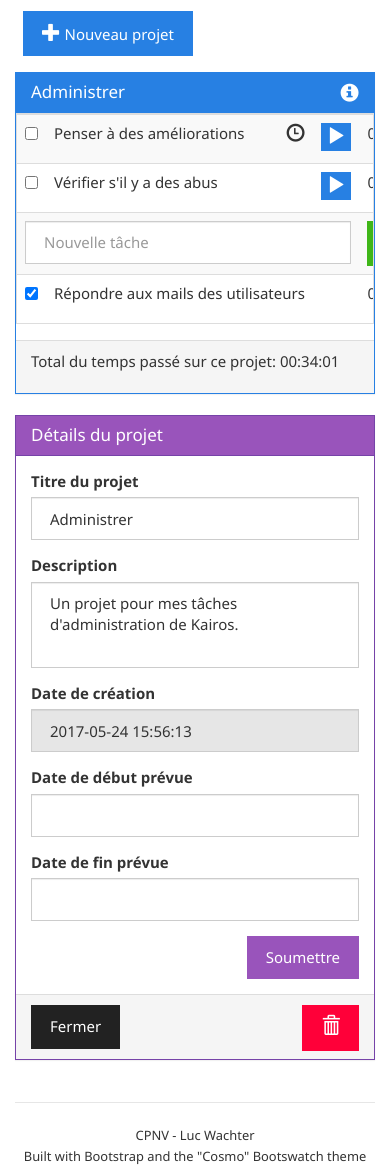
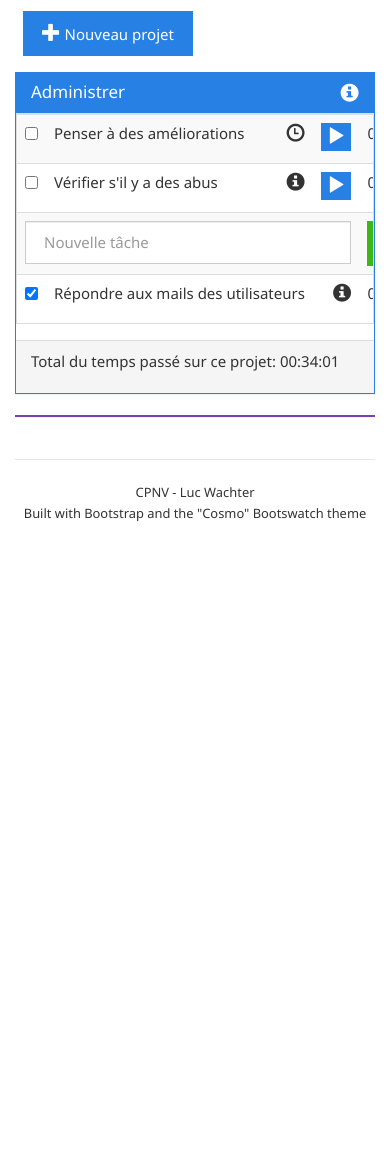
Before and after one commit to Laykel/TPI-Kairos, a PHP site: page / in a window 390 px wide. Shown: the part 57-1224 px from the top of the page. After the commit the page ends 579 px from the top, so only its background shows below. Run offline with PHP 8.4, Linux system fonts and the light colour scheme; a user stored in the database is signed in; data comes from the database, SQL or seed files in the repository.

Commit message:
Form info, comments, details modification, fixes

```diff
--- a/assets/css/kairos-style.css
+++ b/assets/css/kairos-style.css
@@ -17,7 +17,7 @@ body{
 }
 
 .panel-closed{
-	background-color: #d9d9d9;
+	background-color: #E6E6E6;
 }
 
 .task-title{
@@ -37,7 +37,7 @@ textarea{
 }
 
 .modal{
-	font-size: 16pt;
+	font-size: 13pt;
 }
 
 .glyphicon{
--- a/assets/js/displayDetails.js
+++ b/assets/js/displayDetails.js
@@ -32,6 +32,9 @@ $( document ).ready(function() {
 		return false;
 	});
 
-	//On page load, trigger a click on the first project
-	$('.panel-title:first').trigger('click');
+	//On page load, if the window is big enough, trigger a click on the first project
+	if(window.innerWidth > 767) $('.panel-title:first').trigger('click');
+
+	//Enable the use of tooltips
+    $("body").tooltip({ selector: '[data-toggle=tooltip]' });
 });
--- a/sources/pages/admin.php
+++ b/sources/pages/admin.php
@@ -4,13 +4,15 @@ Description: Admin page: Full access to all user data, links to their pages.
 -->
 
 <div class="row">
-	<div class="col-sm-8 col-sm-offset-2">
+	<div class="col-sm-10 col-sm-offset-1">
+		<div class="well">
+			<p>A travers le panneau ci-dessous, vous avez l'accès complet à toutes les données de tous les utilisateurs inscrits sur Kairos.<br>- Le premier bouton orange (<span class="glyphicon glyphicon-cog"></span>) vous permet de modifier les données personnelles de l'utilisateur (Pseudo, email, mdp).<br>- Le deuxième bouton orange (<span class="glyphicon glyphicon-th-list"></span>) vous donne plein accès à leur page de Projets.<br>- Le dernier enfin (<span class="glyphicon glyphicon-align-justify"></span>), vous donne accès à leur page Journal.</p>
+		</div>
 		<div class="panel panel-primary">
 			<div class="panel-heading">
 				<h3 class="panel-title">Administration des utilisateurs du site</h3>
 			</div>
 			<div class="panel-body panel-no-padding table-responsive">
-
 				<!-- Table containing all users' data -->
 				<table class="table table-striped table-hover table-nomargin">
 					<thead>
--- a/sources/pages/home.php
+++ b/sources/pages/home.php
@@ -41,7 +41,7 @@ Description: Projects page: Projects and tasks, timers, update details.
 					<div class="panel-heading project-title" id="<?php echo $project['project_id'];?>">
 						<h3 class="panel-title">
 							<?php echo $project['project_title'];?>
-							<span class="glyphicon glyphicon-info-sign pull-right"></span>
+							<span class="glyphicon glyphicon-info-sign pull-right" data-toggle="tooltip" title="Cliquez sur ce titre pour avoir accès aux détails de ce projet"></span>
 						</h3>
 					</div>
 					<div class="panel-body panel-no-padding">
@@ -60,7 +60,11 @@ Description: Projects page: Projects and tasks, timers, update details.
 										</td>
 										<td class="task-title" id="<?php echo $task['task_id']; ?>" width="70%">
 											<?php echo $task['task_title'];?>
-											<?php if($task['task_plannedEnd'] < $datetime && $task['task_plannedEnd'] != '') echo "<span class='glyphicon glyphicon-time pull-right'></span>";?>
+										</td>
+										<td width="5%">
+											<?php if($task['task_plannedEnd'] < $datetime && $task['task_plannedEnd'] != '') echo "<span class='glyphicon glyphicon-time pull-right' data-toggle='tooltip' title='Cette tâche a dépassé son délai estimé'></span>";
+												else echo "<span class='glyphicon glyphicon-info-sign pull-right' data-toggle='tooltip' title='Cliquez sur ce titre pour avoir accès aux détails de cette tâche'></span>";
+											?>
 										</td>
 										<td width="10%" disabled>
 											<button class="btn btn-primary btn-xs timerPlay" id="<?php echo $task['task_id'];?>">
@@ -72,7 +76,7 @@ Description: Projects page: Projects and tasks, timers, update details.
 												<span class="glyphicon glyphicon-pause"></span>
 											</button>
 										</td>
-										<td id="timer" width="15%">
+										<td id="timer" width="10%">
 											<p class="timeDB"><?php echo $task['task_timePassed']; ?></p>
 											<p class="timeTimer" hidden=""><span class="sw_h<?php echo $task['task_id']; ?>">00</span>:<span class="sw_m<?php echo $task['task_id']; ?>">00</span>:<span class="sw_s<?php echo $task['task_id']; ?>">00</span></p>
 										</td>
@@ -82,7 +86,7 @@ Description: Projects page: Projects and tasks, timers, update details.
 								<!-- New task form -->
 								<form class="newTask" name="<?php echo $project['project_id'];?>">
 									<tr>
-										<td colspan="3">
+										<td colspan="4">
 											<input type="text" class="form-control newTaskTitle<?php echo $project['project_id'];?>" placeholder="Nouvelle tâche" maxlength="100">
 										</td>
 										<td width="15%">
@@ -98,11 +102,13 @@ Description: Projects page: Projects and tasks, timers, update details.
 										<td id="<?php echo $task['task_id']; ?>" width="5%">
 											<input type="checkbox" class="taskCBClosed" checked="">
 										</td>
-										<td class="task-title" id="<?php echo $task['task_id']; ?>" width="70%">
+										<td class="task-title" id="<?php echo $task['task_id']; ?>" colspan="2" width="70%">
 											<p><?php echo " ".$task['task_title']; ?></p>
 										</td>
-										<td></td>
-										<td width="15%">
+										<td>
+											<span class='glyphicon glyphicon-info-sign pull-right' data-toggle='tooltip' title='Cliquez sur ce titre pour avoir accès aux détails de cette tâche'></span>
+										</td>
+										<td width="10%">
 											<p><?php echo $task['task_timePassed']; ?></p>
 										</td>
 									</tr>
@@ -140,6 +146,8 @@ Description: Projects page: Projects and tasks, timers, update details.
 
 					<!-- Modal Body -->
 					<div class="modal-body">
+						<p>Un nouveau timer vient de commencer. Lorsque vous appuierez sur le bouton "Pause", le temps de ce dernier s'ajoutera au temps total passé sur cette tâche.</p>
+						<p>Vous pouvez ajouter un commentaire pour décrire cette session. Si vous ne voulez pas, appuyez sur "Non".</p>
 						<div class="form-group">
 							<label for="fComment">Commentaire:</label>
 							<textarea class="form-control" id="commentTask" rows="3" name="fComment" maxlength="200"></textarea>
@@ -188,6 +196,8 @@ $( document ).ready(function() {
 		var projectId = $(this).prop('name');
 		var title = $('.newTaskTitle'+projectId).val();
 
+		if(title == '') title = "Nouvelle tâche";
+
 		//Send projectID and title to PHP to insert task in DB
 		var request = $.ajax({
 			url: 'sources/shared/update.php',
@@ -205,6 +215,8 @@ $( document ).ready(function() {
 		e.preventDefault(); //Don't POST
 		var title = $('#projectTitle').val();
 		var user = $('#projectButton').prop('class');
+
+		if(title == '') title = "Nouveau projet";
 
 		//Send userID and title to PHP to insert in DB
 		var request = $.ajax({
--- a/sources/pages/profile.php
+++ b/sources/pages/profile.php
@@ -19,18 +19,22 @@ Description: Profile page: update form, remove account, current data.
                 <div class="form-group">
                     <label for="pseudo">Changer votre pseudonyme:</label>
                     <input type="text" class="form-control" id="pseudo" name="fPseudo" maxlength="45">
+                    <small id="pseudoInstructions" class="form-text text-muted">C'est ainsi que vous êtes identifié dans l'application. Maximum 45 caractères.</small>
                 </div>
                 <div class="form-group">
                     <label for="pswd">Changer votre adresse mail:</label>
                     <input type="email" class="form-control" id="email" name="fEmail" maxlength="254">
+                    <small id="emailInstructions" class="form-text text-muted">Cette information ne sera utilisée qu'en cas de perte de votre mot de passe.</small>
                 </div>
                 <div class="form-group">
                     <label for="pswd">Changer votre mot de passe:</label>
                     <input type="password" class="form-control" id="pswd" name="fPassword" maxlength="500">
+                    <small id="passwordInstructions" class="form-text text-muted">Minimum 6 caractères, doit contenir au moins une majuscule, une minuscule et un chiffre.</small>
                 </div>
                 <div class="form-group">
                     <label for="pswd">Confirmer votre nouveau mot de passe:</label>
                     <input type="password" class="form-control" id="pswd2" name="fPassword2" maxlength="500">
+                    <small id="password2Instructions" class="form-text text-muted">Doit être identique au premier.</small>
                 </div>
                 <button type="submit" class="btn btn-primary pull-right">Modifier les données</button>
             </form>
--- a/sources/pages/register.php
+++ b/sources/pages/register.php
@@ -22,19 +22,22 @@ Description: Register page: form.
 					<div class="form-group">
 						<label for="pseudo">Votre pseudonyme</label>
 						<input type="text" class="form-control" id="pseudo" name="fPseudo" maxlength="45">
-						<small id="pseudoInstructions" class="form-text text-muted">C'est ainsi que vous serez identifié dans l'application.</small>
+						<small id="pseudoInstructions" class="form-text text-muted">C'est ainsi que vous serez identifié dans l'application. Maximum 45 caractères.</small>
 					</div>
 					<div class="form-group">
 						<label for="email">Votre adresse e-mail</label>
 						<input type="email" class="form-control" id="email" name="fEmail" placeholder="exemple@test.ch" maxlength="254">
+						<small id="emailInstructions" class="form-text text-muted">Cette information ne sera utilisée qu'en cas de perte de votre mot de passe.</small>
 					</div>
 					<div class="form-group">
 						<label for="pswd">Votre mot de passe</label>
 						<input type="password" class="form-control" id="pswd" name="fPassword" maxlength="500">
+						<small id="passwordInstructions" class="form-text text-muted">Minimum 6 caractères, doit contenir au moins une majuscule, une minuscule et un chiffre.</small>
 					</div>
 					<div class="form-group">
 						<label for="pswd2">Confirmez votre mot de passe</label>
 						<input type="password" class="form-control" id="pswd2" name="fPassword2" maxlength="500">
+						<small id="password2Instructions" class="form-text text-muted">Doit être identique au premier.</small>
 					</div>
 					<button type="submit" class="btn btn-primary pull-right">S'inscrire</button>
 				</form>
--- a/sources/scripts/homeScript.php
+++ b/sources/scripts/homeScript.php
@@ -18,6 +18,7 @@ else{
 	$user_id = $_SESSION['user_id'];
 }
 
+//Get projects and tasks from DB
 $projects = array();
 $projectTab = getProjects($user_id, 0, $projects);
 
@@ -50,75 +51,46 @@ if($_SERVER['REQUEST_METHOD'] == 'POST'){
 	}
 	//-------- End of data validation --------//
 
+	//Update project or task fields
 	if($qstring == ''){
-		//
-		if($fTitle != ''){
-			if(isset($fProject)){
-				$titleReq = "UPDATE project SET project_title = '".$fTitle."'
-							 WHERE project_id = ".$fProject;
-			}
-			else{
-				$titleReq = "UPDATE task SET task_title = '".$fTitle."'
-							 WHERE task_id = ".$fTask;
-			}
 
-			dbRequest($titleReq, "update");
+		if(isset($fProject)){
+			$updateReq = "UPDATE project SET project_title='".$fTitle."', project_description='".$fDescription."'";
+
+			if($fDateStart == '') $updateReq .= ", project_plannedBeginning=NULL ";
+			else $updateReq .= ", project_plannedBeginning='".$fDateStart."'";
+
+			if($fPlannedEnd == '') $updateReq .= ", project_plannedEnd=NULL ";
+			else $updateReq .= ", project_plannedEnd='".$fPlannedEnd."' ";
+
+			$updateReq .= "WHERE project_id = ".$fProject;
 		}
-		//
-		if($fDescription != ''){
-			if(isset($fProject)){
-				$descReq = "UPDATE project SET project_description = '".$fDescription."'
-							 WHERE project_id = ".$fProject;
-			}
-			else{
-				$descReq = "UPDATE task SET task_description = '".$fDescription."'
-							 WHERE task_id = ".$fTask;
-			}
+		else{
+			$updateReq = "UPDATE task SET task_title='".$fTitle."', task_description='".$fDescription."', task_timePassed='".$fTimePassed."'";
 
-			dbRequest($descReq, "update");
+			if($fDateStart == '') $updateReq .= ", task_plannedBeginning=NULL ";
+			else $updateReq .= ", task_plannedBeginning='".$fDateStart."'";
+
+			if($fPlannedEnd == '') $updateReq .= ", task_plannedEnd=NULL ";
+			else $updateReq .= ", task_plannedEnd='".$fPlannedEnd."' ";
+
+			$updateReq .= "WHERE task_id = ".$fTask;
 		}
-		//
-		if($fDateStart != ''){
-			if(isset($fProject)){
-				$dateReq = "UPDATE project SET project_plannedBeginning = '".$fDateStart."'
-							 WHERE project_id = ".$fProject;
-			}
-			else{
-				$dateReq = "UPDATE task SET task_plannedBeginning = '".$fDateStart."'
-							 WHERE task_id = ".$fTask;
-			}
 
-			dbRequest($dateReq, "update");
-		}
-		//
-		if($fPlannedEnd != ''){
-			if(isset($fProject)){
-				$endReq = "UPDATE project SET project_plannedEnd = '".$fPlannedEnd."'
-							 WHERE project_id = ".$fProject;
-			}
-			else{
-				$endReq = "UPDATE task SET task_plannedEnd = '".$fPlannedEnd."'
-							 WHERE task_id = ".$fTask;
-			}
+		dbRequest($updateReq, "update");
 
-			dbRequest($endReq, "update");
-		}
-		//
-		if(isset($fTimePassed)){
-			$timeReq = "UPDATE task SET task_timePassed = '".$fTimePassed."'
-					   WHERE task_id = ".$fTask;
-			dbRequest($timeReq, "update");
-		}
+		//Reload page with success message
 		if($admin)
 			header('location:'.URL.'?page=home&changeSuccess&id='.$user_id);
 		else
 			header('location:'.URL.'?page=home&changeSuccess');
 	}
 	else{
+		//Reload page with error message(s)
 		if($admin)
-			header('location:../../?page=home&id='.$user_id.$qstring);
+			header('location:'.URL.'?page=home&id='.$user_id.$qstring);
 		else
-			header('location:../../?page=home'.$qstring);
+			header('location:'.URL.'?page=home'.$qstring);
 	}
 }
 ?>
--- a/sources/shared/alerts.php
+++ b/sources/shared/alerts.php
@@ -42,7 +42,7 @@ if(isset($_GET['allEmpty'])){ ?>
 if(isset($_GET['titleEmpty'])){ ?>
 	<div class="alert alert-dismissible alert-warning">
 		<button type="button" class="close" data-dismiss="alert">&times;</button>
-		<strong>Erreur!</strong> Veuillez remplir au moins le champ "Titre".
+		<strong>Erreur!</strong> Le champ "Titre" ne peut pas être vide.
 	</div>
 <?php }
 
--- a/sources/shared/projectDetails.php
+++ b/sources/shared/projectDetails.php
@@ -35,20 +35,20 @@ $journal = true;
 		</div>
 		<div class="form-group">
 			<label for="dateCreation">Date de création</label>
-			<input type="datetime" class="form-control" id="dateCreation" name="fDateCreation" disabled="" value="<?php echo $line['project_dateCreation'];?>">
+			<input type="text" class="form-control" id="dateCreation" name="fDateCreation" disabled="" value="<?php echo $line['project_dateCreation'];?>">
 		</div>
 		<div class="form-group">
 			<label for="dateStart">Date de début prévue</label>
-			<input type="datetime" class="form-control" id="dateStart" name="fDateStart" value="<?php echo $line['project_plannedBeginning'];?>">
+			<input type="text" class="form-control" id="dateStart" name="fDateStart" value="<?php echo $line['project_plannedBeginning'];?>">
 		</div>
 		<div class="form-group">
 			<label for="plannedEnd">Date de fin prévue</label>
-			<input type="datetime" class="form-control" id="plannedEnd" name="fPlannedEnd" value="<?php echo $line['project_plannedEnd'];?>">
+			<input type="text" class="form-control" id="plannedEnd" name="fPlannedEnd" value="<?php echo $line['project_plannedEnd'];?>">
 		</div>
 		<?php if($line['project_isClosed']){ ?>
 			<div class="form-group">
 				<label for="dateEnd">Date de fermeture</label>
-				<input type="datetime" class="form-control" id="dateEnd" name="fDateEnd" disabled="" value="<?php echo $line['project_dateClosed'];?>">
+				<input type="text" class="form-control" id="dateEnd" name="fDateEnd" disabled="" value="<?php echo $line['project_dateClosed'];?>">
 			</div>
 		<?php } else{ ?>
 			<button type="submit" class="btn btn-info pull-right">Soumettre</button>
--- a/sources/shared/update.php
+++ b/sources/shared/update.php
@@ -167,7 +167,7 @@ if(isset($forgottenPswd)){
 		$headers .= "Content-type:text/html;charset=UTF-8" . "\r\n";
 		$headers .= 'From: kairos@lwachter.mycpnv.ch';
 
-		$content = "Cher utilisateur,<br>Quelqu'un a demandé une réinitialisation du mot de passe lié à cette adresse e-mail.<br><br>Votre nouveau mot de passe est: ".$password."<br><br>Si vous n'avez pas demandé cette réinitialisation, ne vous inquiétez pas. Vous êtes la seule personne à recevoir ce mail, votre compte est donc en sécurité.<br><br>Meilleures salutations,<br>L'équipe Kairos";
+		$content = "Cher utilisateur,<br><br>Quelqu'un a demandé une réinitialisation du mot de passe lié à cette adresse e-mail.<br><br>Votre nouveau mot de passe est: ".$password."<br><br>Si vous n'avez pas demandé cette réinitialisation, ne vous inquiétez pas. Vous êtes la seule personne à recevoir ce mail, votre compte est donc en sécurité.<br><br>Meilleures salutations,<br>L'équipe Kairos";
 
 		//Send mail
 		mail($forgottenPswd, $subject, $content, $headers);
```
Also changed, not shown: sources/pages/journal.php (+7 -1 lines), sources/shared/taskDetails.php (+16 -8 lines), index.php (indentation only).
